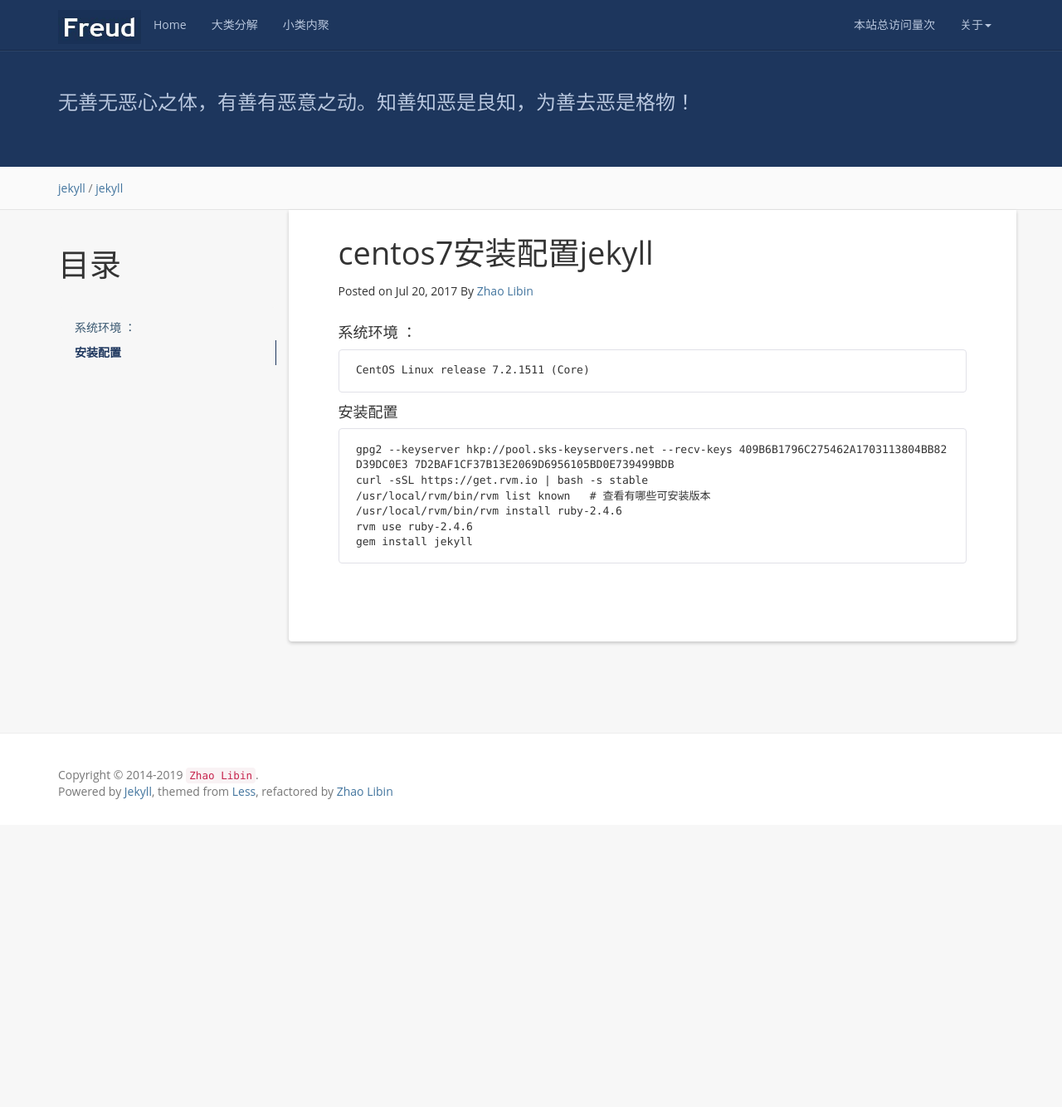
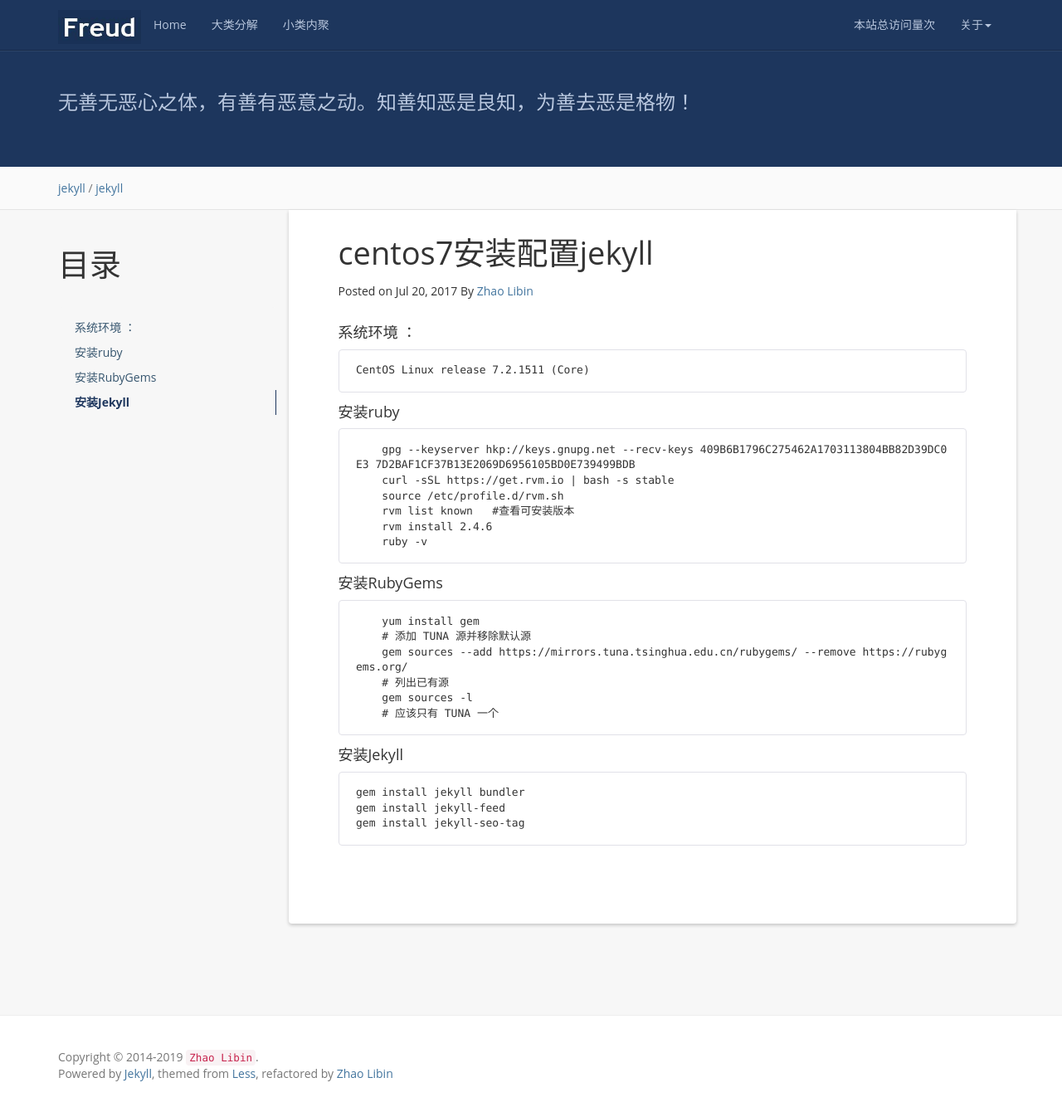
Before and after one commit to zhaolibingit/gitpage, a Jekyll site: the page built from _posts/2015-07-20-jekyll-install.md, in a window 1280 px wide and 1334 px high. Shown: the whole window at 83% size. Built offline with Jekyll 4.4.1, drawn with Linux system fonts in a browser that asks for light colours; nearby versions of some CDN libraries; a script that is not in the unit is left out; comment, search, counter and statistics services are not loaded.

````diff
--- a/_posts/2015-07-20-jekyll-install.md
+++ b/_posts/2015-07-20-jekyll-install.md
@@ -13,10 +13,31 @@ tag: jekyll
 #### 系统环境 ：
     CentOS Linux release 7.2.1511 (Core)
 
-#### 安装配置
-    gpg2 --keyserver hkp://pool.sks-keyservers.net --recv-keys 409B6B1796C275462A1703113804BB82D39DC0E3 7D2BAF1CF37B13E2069D6956105BD0E739499BDB
+#### 安装ruby
+
+ ```
+    gpg --keyserver hkp://keys.gnupg.net --recv-keys 409B6B1796C275462A1703113804BB82D39DC0E3 7D2BAF1CF37B13E2069D6956105BD0E739499BDB
     curl -sSL https://get.rvm.io | bash -s stable
-    /usr/local/rvm/bin/rvm list known   # 查看有哪些可安装版本
-    /usr/local/rvm/bin/rvm install ruby-2.4.6
-    rvm use ruby-2.4.6
-    gem install jekyll
+    source /etc/profile.d/rvm.sh
+    rvm list known   #查看可安装版本
+    rvm install 2.4.6
+    ruby -v
+```
+
+#### 安装RubyGems
+```
+    yum install gem
+    # 添加 TUNA 源并移除默认源
+    gem sources --add https://mirrors.tuna.tsinghua.edu.cn/rubygems/ --remove https://rubygems.org/
+    # 列出已有源
+    gem sources -l
+    # 应该只有 TUNA 一个
+```
+
+#### 安装Jekyll
+
+```
+gem install jekyll bundler
+gem install jekyll-feed
+gem install jekyll-seo-tag
+```
````
Also changed, not shown: _posts/2017-02-06-python-装饰器.md (+3 -0 lines), _posts/2019-03-25-bigdata-numpy-生成正态分布数据.md (added, +41 -0 lines).
